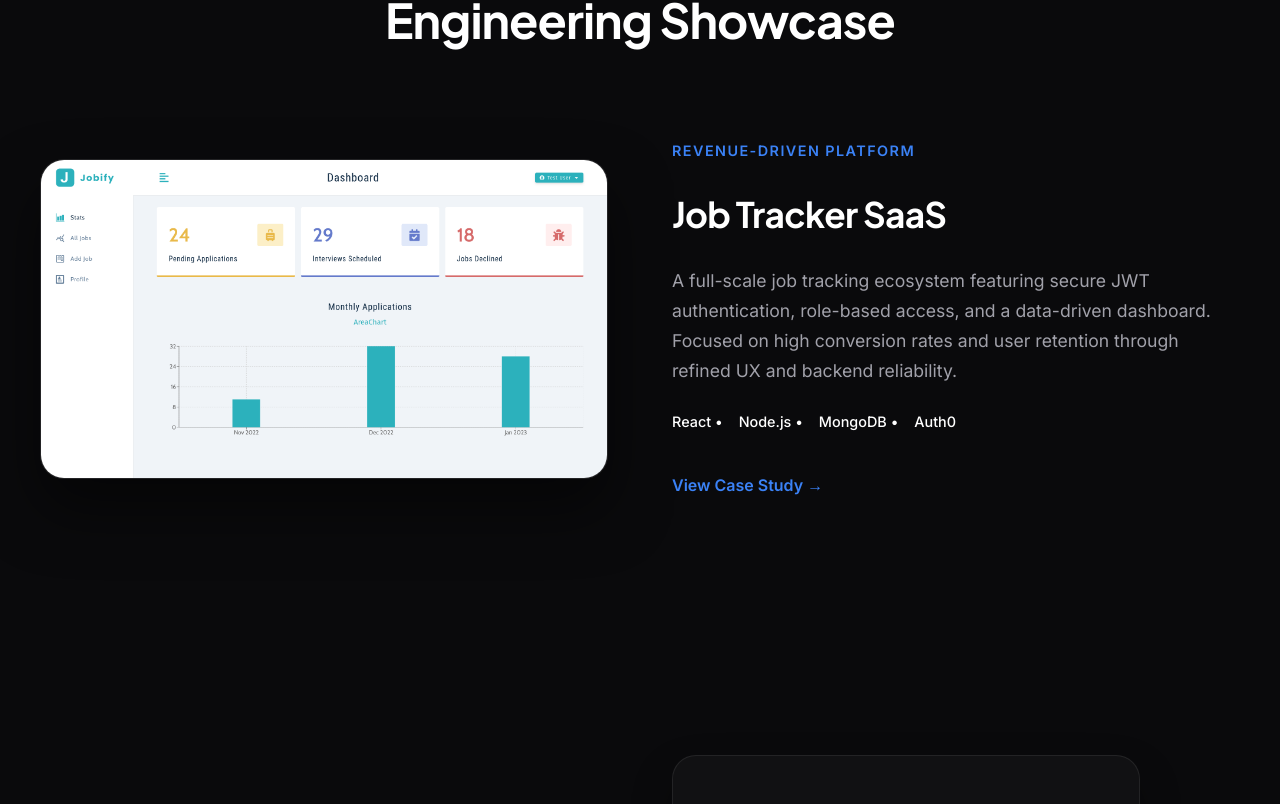
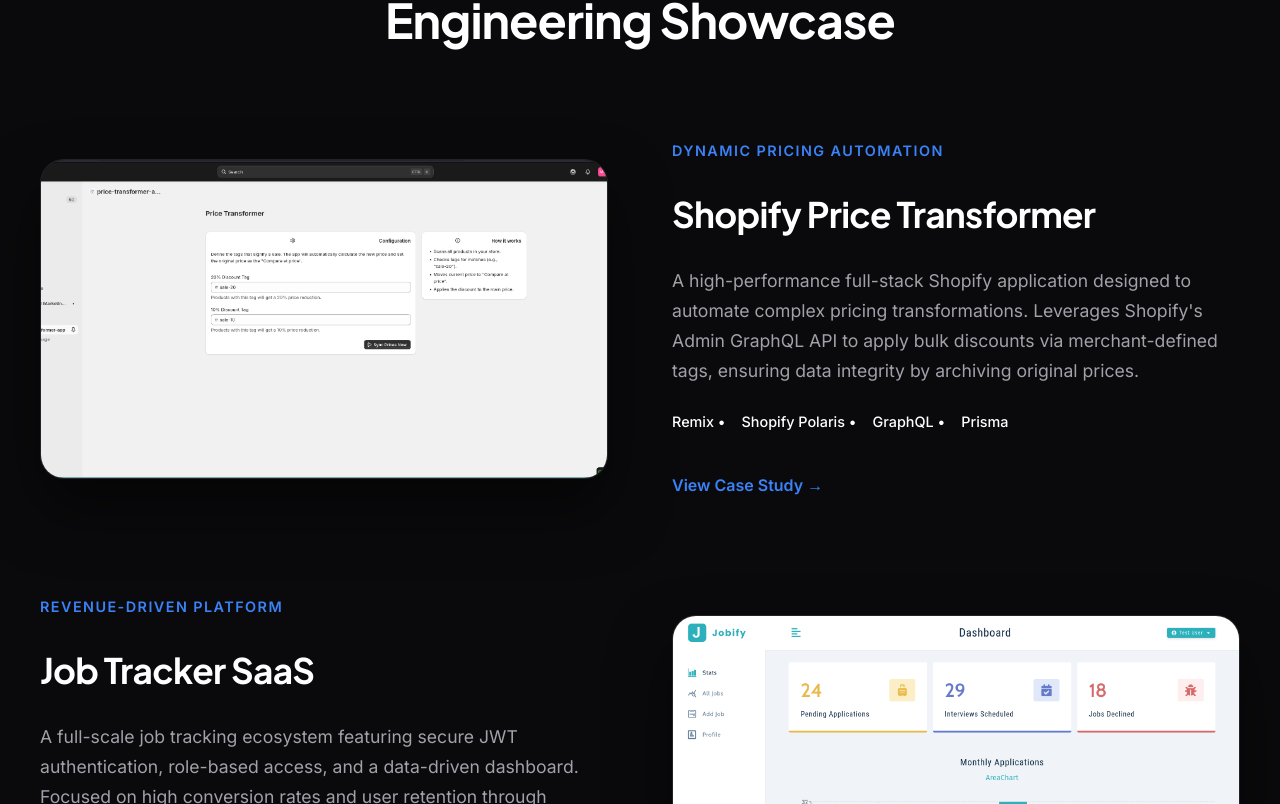
Before and after one commit to rajesh-1252/portfolio, a Next.js app: page / in a window 1280 px wide. Shown: the part 3636-4440 px from the top of the page. Built offline with nearby package versions, Linux system fonts and the light colour scheme.

Commit message:
feat: add Shopify Price Transformer project to showcase

```diff
--- a/page/Project.tsx
+++ b/page/Project.tsx
@@ -2,10 +2,19 @@
 import Link from "next/link";
 import React from "react";
 import Wrappers from "../assets/css/Project.Wrappers";
+import shopifyImg from "../public/shopify-price-transformer.png";
 import project1Img from "../public/project1.png";
 import { motion } from "framer-motion";
 
 const projects = [
+  {
+    title: "Shopify Price Transformer",
+    tag: "Dynamic Pricing Automation",
+    description: "A high-performance full-stack Shopify application designed to automate complex pricing transformations. Leverages Shopify's Admin GraphQL API to apply bulk discounts via merchant-defined tags, ensuring data integrity by archiving original prices.",
+    tech: ["Remix", "Shopify Polaris", "GraphQL", "Prisma"],
+    link: "#",
+    image: shopifyImg
+  },
   {
     title: "Job Tracker SaaS",
     tag: "Revenue-Driven Platform",
```
Also changed, not shown: public/shopify-price-transformer.png (added).
